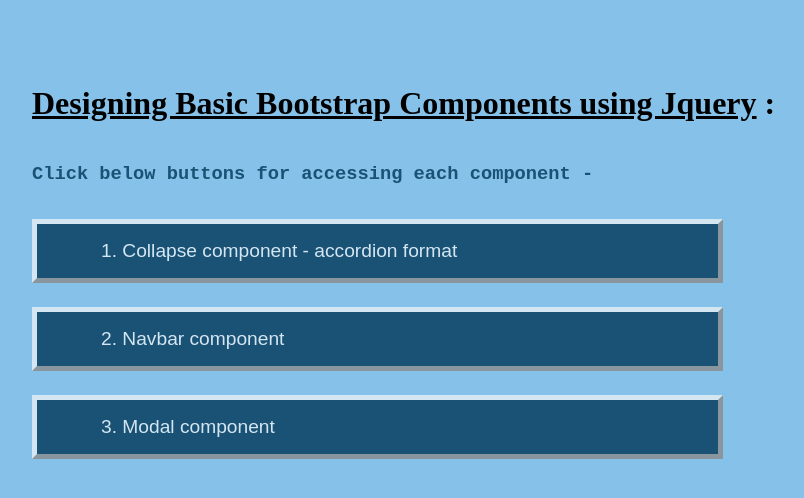
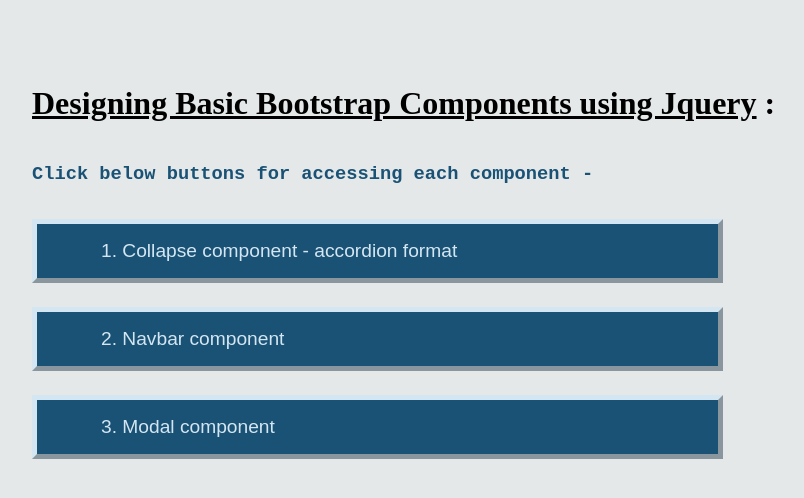
Before and after one commit to dgoel27/basics_components_jquery, a plain HTML site: page index.html in a window 1280 px wide. Shown: the whole page, without its empty margins (32-836 px from the left). Drawn offline with Linux system fonts and the light colour scheme.

Commit message:
fifth commit

```diff
--- a/Navbar.css
+++ b/Navbar.css
@@ -50,7 +50,6 @@ ul {
 	border-radius: 5px;
 	list-style-type: none;
 	padding: 0;
-	z-index: 1;
 }
 
 li {
--- a/index.css
+++ b/index.css
@@ -5,7 +5,7 @@
 body {
     margin: 0;
     padding: 0;
-    background-color: #85C1E9;
+    background-color: #E5E8E8;
 }
 
 .container {
```
